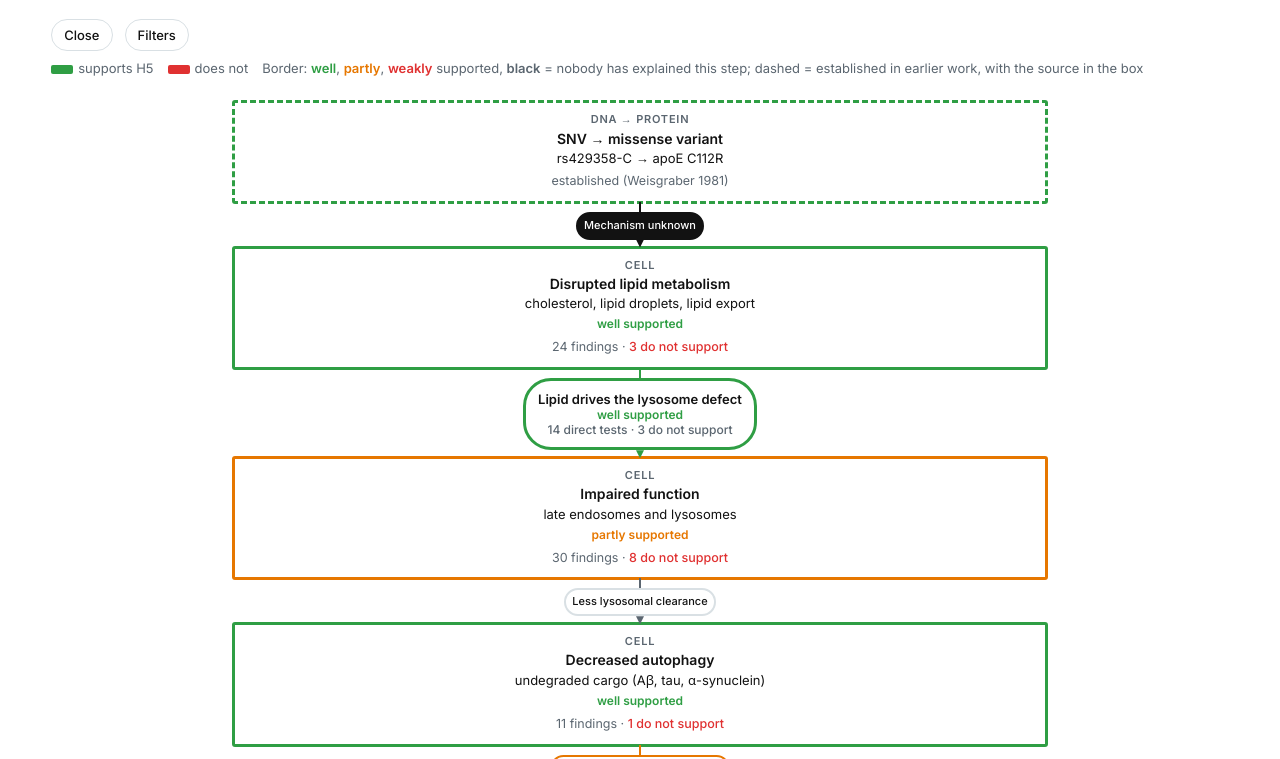
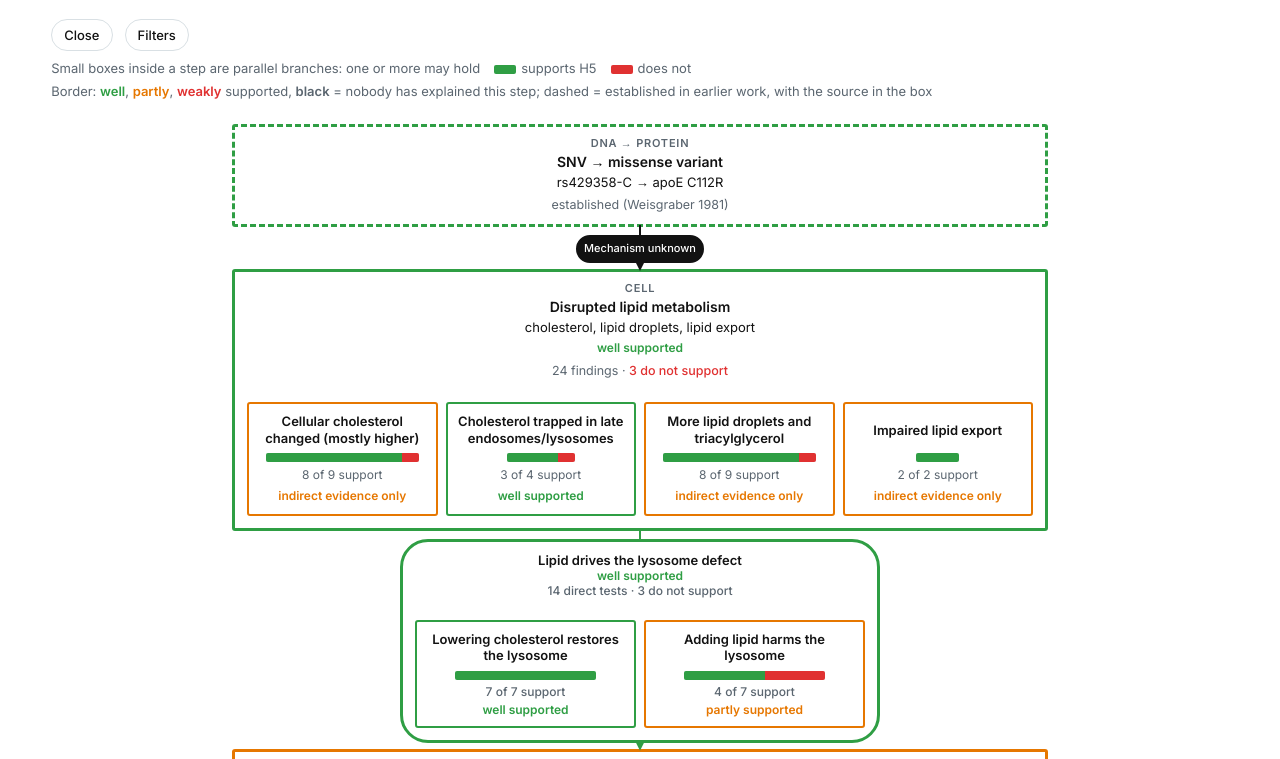
Before and after one commit to moqri/meccog-apoe4-h5, a plain HTML site: page docs/index.html in a window 1280 px wide. Shown: the part 329-1088 px from the top of the page. Drawn offline with Linux system fonts and the light colour scheme.

Commit message:
Show branch sub-boxes by default; bar length by finding count; label indirect-only branches; align sub-box rows
Co-Authored-By: Claude Opus 5.5 <noreply@anthropic.com>
Claude-Session: https://claude.ai/code/session_01D9wVaU4XVpy9VCZcovVCSf

```diff
--- a/docs/index.html
+++ b/docs/index.html
@@ -57,7 +57,7 @@ select{font:16px Inter,sans-serif;border:1px solid var(--rule);background:var(--
 .chain.has-open .step:not(.open) .src{display:none}
 .chain.has-open .step:not(.open){flex:0 0 132px}.chain.has-open .step:not(.open) .t{font-size:13px}
 .chain.has-open .mm:not(.open){flex-basis:88px}.chain.has-open .mm.big:not(.open){flex-basis:124px}
-.in{padding:4px 12px 12px;text-align:left;font-size:13px}
+.in{padding:8px 12px 12px;text-align:left;font-size:13px}
 .in .nt{font-size:12.5px;color:var(--mute);margin:4px 0 10px;line-height:1.45}
 .in .nt:last-child{margin-bottom:0}
 .mm.open{flex-basis:260px}.mm.big.open{flex-basis:560px}
@@ -100,12 +100,15 @@ select{font:16px Inter,sans-serif;border:1px solid var(--rule);background:var(--
 .row .m{font-size:12.5px;color:var(--mute);display:block}
 .fl{margin:0 0 4px;border-top:1px solid var(--rule);padding-top:4px}
 .subs{display:grid;grid-template-columns:repeat(auto-fit,minmax(130px,1fr));gap:8px;margin:4px 0 10px}
+.subs:last-child{margin-bottom:0}
+.chain .mm.big{width:min(100%,480px)}.chain .mm.big.open{width:100%}
 .sub{all:unset;box-sizing:border-box;display:flex;flex-direction:column;align-items:center;justify-content:center;text-align:center;gap:3px;border:2px solid var(--bc);border-radius:3px;padding:9px 8px;cursor:pointer;background:var(--bg)}
 .sub:hover{box-shadow:0 0 0 3px color-mix(in srgb,var(--bc) 25%,transparent)}
 .sub.on{background:color-mix(in srgb,var(--bc) 12%,var(--bg));border-width:3px;padding:8px 7px}
 .sub:focus-visible{outline:2px solid var(--ink);outline-offset:2px}
-.sub .t{font-weight:600;font-size:13px;line-height:1.25}
-.sub .seg{width:100%;margin:4px 0 1px}
+.sub{justify-content:flex-start}
+.sub .t{font-weight:600;font-size:13px;line-height:1.25;flex:1 0 auto;display:flex;align-items:center}
+.sub .seg{margin:4px 0 1px}
 .sub .m{font-size:12px;color:var(--mute)}
 .fl h4{margin:6px 0 2px;font:600 15px/1.3 "Source Serif 4",serif}
 
@@ -132,7 +135,7 @@ footer{font-size:13px;color:var(--mute);border-top:1px solid var(--rule);margin-
       <div class="tab"></div>
       <h1 id="hl">H5. In human brain cells, APOE4 disrupts lipid metabolism, which impairs the lysosome.</h1>
       <p class="lede" id="sum" style="color:var(--ink);font-weight:500;margin-bottom:8px"></p>
-      <p class="lede">H5 drawn as a <a href="https://meccog-meccog-challenge.static.hf.space/mechanism.html">MecCog mechanism schema</a>: boxes are steps, ovals are the activities between them, and the border colour is the evidence. Click a step or an oval to open it in place, then a branch to read its findings.</p>
+      <p class="lede">H5 drawn as a <a href="https://meccog-meccog-challenge.static.hf.space/mechanism.html">MecCog mechanism schema</a>: boxes are steps, ovals are the activities between them, and the border colour is the evidence. Click a small box to read its findings, or a step or oval for its notes.</p>
     </div>
     <div class="tally" id="tally"></div>
   </div>
@@ -140,7 +143,7 @@ footer{font-size:13px;color:var(--mute);border-top:1px solid var(--rule);margin-
   <div class="tools">
     <button class="tg" id="closeAll">Close</button>
     <button class="tg" id="fT" aria-pressed="false">Filters</button>
-    <span class="legend"><span><i style="background:var(--sup)"></i>supports H5</span><span><i style="background:var(--con)"></i>does not</span><span>Border: <b style="color:var(--g)">well</b>, <b style="color:var(--o)">partly</b>, <b style="color:var(--r)">weakly</b> supported, <b>black</b> = nobody has explained this step; dashed = established in earlier work, with the source in the box</span></span>
+    <span class="legend"><span>Small boxes inside a step are parallel branches: one or more may hold</span><span><i style="background:var(--sup)"></i>supports H5</span><span><i style="background:var(--con)"></i>does not</span><span>Border: <b style="color:var(--g)">well</b>, <b style="color:var(--o)">partly</b>, <b style="color:var(--r)">weakly</b> supported, <b>black</b> = nobody has explained this step; dashed = established in earlier work, with the source in the box</span></span>
   </div>
   <div class="bar" id="bar" hidden role="group" aria-label="Filters">
     <div class="grp" id="fV"><span>Verdict</span></div>
@@ -152,7 +155,7 @@ footer{font-size:13px;color:var(--mute);border-top:1px solid var(--rule);margin-
 
   <div class="chain" id="chain"></div>
 
-  <footer>Built from h5_submission.xlsx at method commit 3c07d7a (sheet saved 2026-11-26 00:07 UTC), 79 findings from 13 papers. Every finding sits in exactly one branch, so none is counted twice. Findings of directness class 2 (a lipid changed, the lysosome measured, in the challenge's terms a perturbation of a surrogate A′ with B measured) form the mechanism module between SSP3 and SSP4; every other finding sits under the step its readout measures. MecCog has not published a schema for H5. Boxes follow Figure 1 of the Moult and Darden preprint: the stage, the kind of perturbation, then the specific one. SSP1 and SSP2 (joined in one box), the plaque and phenotype steps and the ovals marked MecCog are copied from that figure and MecCog's <a href="https://meccog-meccog-challenge.static.hf.space/mechanism.html">mechanism example</a>, together with their ratings; ovals and arrows take the colour of their rating; SSP3 and SSP4 use the words of the <a href="https://meccog-meccog-challenge.static.hf.space/hypotheses.html">H5 statement</a>; SSP5, its oval and the branch names are ours unless a branch says otherwise. Ratings of the H5 steps follow a rule, not expert judgement: green when at least 75% of the findings support H5 and one of them is class 1 or 2, orange from 50%, red below.</footer>
+  <footer>Built from h5_submission.xlsx at method commit 3c07d7a (sheet saved 2026-11-26 00:07 UTC), 79 findings from 13 papers. Every finding sits in exactly one branch, so none is counted twice. Findings of directness class 2 (a lipid changed, the lysosome measured, in the challenge's terms a perturbation of a surrogate A′ with B measured) form the mechanism module between SSP3 and SSP4; every other finding sits under the step its readout measures. MecCog has not published a schema for H5. Boxes follow Figure 1 of the Moult and Darden preprint: the stage, the kind of perturbation, then the specific one. SSP1 and SSP2 (joined in one box), the plaque and phenotype steps and the ovals marked MecCog are copied from that figure and MecCog's <a href="https://meccog-meccog-challenge.static.hf.space/mechanism.html">mechanism example</a>, together with their ratings; ovals and arrows take the colour of their rating; SSP3 and SSP4 use the words of the <a href="https://meccog-meccog-challenge.static.hf.space/hypotheses.html">H5 statement</a>; SSP5, its oval and the branch names are ours unless a branch says otherwise. Ratings of the H5 steps follow a rule, not expert judgement: green when at least 75% of the findings support H5 and one of them is class 1 or 2, orange from 50%, red below. A branch whose findings mostly support H5 but include no class 1 or 2 finding is marked “indirect evidence only”. Bar length shows how many findings a branch has.</footer>
 </div></div>
 
 <script>
@@ -198,7 +201,7 @@ const esc=s=>String(s??'').replace(/[&<>"']/g,c=>({'&':'&amp;','<':'&lt;','>':'&
 const $=id=>document.getElementById(id);
 const st={v:'all',k:new Set(),c:new Set(),p:'',open:null,sel:null};
 const pass=f=>(st.v==='all'||(st.v==='con')===f.con)&&(!st.k.size||st.k.has(String(f.cls)))&&(!st.c.size||st.c.has(f.cell))&&(!st.p||f.p===st.p);
-const grade=fs=>{if(!fs.length)return['--k','no findings'];const s=fs.filter(f=>!f.con).length/fs.length,d=fs.some(f=>!f.con&&f.cls<=2);return s>=.75&&d?['--g','well supported']:s>=.5?['--o','partly supported']:['--r','weakly supported']};
+const grade=fs=>{if(!fs.length)return['--k','no findings'];const s=fs.filter(f=>!f.con).length/fs.length,d=fs.some(f=>!f.con&&f.cls<=2);return s>=.75&&d?['--g','well supported']:s>=.75?['--o','indirect evidence only']:s>=.5?['--o','partly supported']:['--r','weakly supported']};
 const inBr=(fs,b)=>fs.filter(f=>f.br===b);
 const inStep=(fs,s)=>fs.filter(f=>(CI[s].br||[]).includes(f.br));
 {const a=F.filter(f=>!f.con).length,m=inStep(F,'mm'),ms=m.filter(f=>!f.con).length,y=inStep(F,'s4'),ys=y.filter(f=>!f.con).length;
@@ -215,22 +218,23 @@ const srcTag=s=>s.src==='our addition'?'our addition':'from '+s.src;
 const render=()=>{
  const fs=F.filter(pass);
  const ch=$('chain');ch.className='chain'+(st.open?' has-open':'');
- ch.innerHTML=CH.map(s=>{const o=st.open===s.id,ins=o?inner(s,fs):'';
+ ch.innerHTML=CH.map(s=>{const o=st.open===s.id,ins=o||s.br?inner(s,fs,o):'';
   if(s.k==='mm'){if(s.big){const sf=inStep(fs,s.id),[c,lab]=grade(sf);return`<div class="mm big${o?' open':''}" style="--lc:var(${c})"><div class="ov" style="--c:var(${c})"><button class="hd" data-s="mm" aria-expanded="${o}"><b>${esc(s.t)}</b><span class="gr">${lab}</span><br><span style="color:var(--mute)">${sf.length} direct tests · ${sf.filter(f=>f.con).length} do not support</span></button>${ins}</div></div>`}
    const lc=s.unk?'--blk':s.rate||'--mute';return`<div class="mm${o?' open':''}" style="--lc:var(${lc})"><div class="ov${s.unk?' unk':''}" style="--c:var(${s.unk?'--blk':s.rate||'--rule'})"><button class="hd" data-s="${s.id}" aria-expanded="${o}">${esc(s.t)}</button>${ins}</div></div>`}
   if(s.given)return`<div class="step given${s.narrow?' narrow':''}${o?' open':''}" style="--c:var(${s.gc||'--g'})"><button class="hd" data-s="${s.id}" aria-expanded="${o}">${body(s)}<span class="ct">${s.gc==='--o'?'partly established':'established'} (${s.refs.map(r=>r[0]).join('; ')})</span></button>${ins}</div>`;
   const sf=inStep(fs,s.id),[c,lab]=grade(sf);
   return`<div class="step${o?' open':''}" style="--c:var(${c})"><button class="hd" data-s="${s.id}" aria-expanded="${o}">${body(s)}<span class="gr" style="font-size:12px">${lab}</span><span class="ct">${cnt(sf)}</span></button>${ins}</div>`}).join('');
 };
-const inner=(s,fs)=>{const note=s.note||(s.src==='MecCog'?'Activity copied from MecCog’s mechanism example.':'Our label for the activity between these steps; no findings are placed on it.');
- return`<div class="in"><p class="nt">${esc(note)}${s.u?` <a href="${s.u}">Source</a>.`:''}</p>${s.refs?`<p class="nt">Established by: ${s.refs.map(r=>`<a href="https://doi.org/${r[1]}">${r[0]}</a>, which ${esc(r[2])}`).join('; ')}. Rating from Moult and Darden 2023, Figure 1.</p>`:''}${s.br?`<p class="nt">Parallel branches: one or more may hold. Click one to list its findings.</p><div class="subs">${s.br.map(b=>{const bf=inBr(fs,b),n=bf.length,sp=bf.filter(f=>!f.con).length,[bc,bl]=grade(bf),on=st.sel===b;
-  return`<button class="sub${on?' on':''}" data-b="${b}" aria-expanded="${on}" style="--bc:var(${bc})"><span class="t">${esc(BR[b].t)}</span>${n?`<span class="seg"><i style="flex:${sp};background:var(--sup)"></i><i style="flex:${n-sp};background:var(--con)"></i></span><span class="m">${sp} of ${n} support</span><span class="m" style="color:var(${bc});font-weight:600">${bl}</span>`:'<span class="m">no findings under these filters</span>'}</button>`}).join('')}</div>${(()=>{const b=s.br.find(x=>x===st.sel);if(!b)return'';const bf=inBr(fs,b);return`<div class="fl"><h4>${esc(BR[b].t)}</h4>${BR[b].mc?`<p class="nt">${esc(BR[b].mc)}</p>`:''}${bf.map(f=>fItem(f,bf.length===1)).join('')}</div>`})()}`:''}</div>`};
+const maxN=Math.max(...Object.keys(BR).map(b=>F.filter(f=>f.br===b).length));
+const inner=(s,fs,o)=>{const note=s.note||(s.src==='MecCog'?'Activity copied from MecCog’s mechanism example.':'Our label for the activity between these steps; no findings are placed on it.');
+ return`<div class="in">${o?`<p class="nt">${esc(note)}${s.u?` <a href="${s.u}">Source</a>.`:''}</p>`:''}${o&&s.refs?`<p class="nt">Established by: ${s.refs.map(r=>`<a href="https://doi.org/${r[1]}">${r[0]}</a>, which ${esc(r[2])}`).join('; ')}. Rating from Moult and Darden 2023, Figure 1.</p>`:''}${s.br?`<div class="subs">${s.br.map(b=>{const bf=inBr(fs,b),n=bf.length,sp=bf.filter(f=>!f.con).length,[bc,bl]=grade(bf),on=st.sel===b;
+  return`<button class="sub${on?' on':''}" data-b="${b}" aria-expanded="${on}" style="--bc:var(${bc})"><span class="t">${esc(BR[b].t)}</span>${n?`<span class="seg" style="width:${Math.round(Math.max(.25,n/maxN)*100)}%"><i style="flex:${sp};background:var(--sup)"></i><i style="flex:${n-sp};background:var(--con)"></i></span><span class="m">${sp} of ${n} support</span><span class="m" style="color:var(${bc});font-weight:600">${bl}</span>`:'<span class="m">no findings under these filters</span>'}</button>`}).join('')}</div>${(()=>{const b=s.br.find(x=>x===st.sel);if(!b)return'';const bf=inBr(fs,b);return`<div class="fl"><h4>${esc(BR[b].t)}</h4>${BR[b].mc?`<p class="nt">${esc(BR[b].mc)}</p>`:''}${bf.map(f=>fItem(f,bf.length===1)).join('')}</div>`})()}`:''}</div>`};
 const row=(l,v,p)=>v==null||v===''?'':`<dt>${l}</dt><dd>${esc(v)}${p?` <span style="color:var(--mute)">(${esc(String(p).replace(/_/g,' '))})</span>`:''}</dd>`;
 const fItem=(f,open)=>{const p=P[f.p];return`<details${open?' open':''}><summary><span class="pill" style="background:var(${f.con?'--con':'--sup'})">${f.id}</span><span>${esc(f.sum.replace(/^CONTRADICTS[^:]*:\s*/,''))} <span style="color:var(--mute)">· class ${f.cls}</span></span></summary><div class="bd"><p style="margin:2px 0">${esc(f.desc)}</p><blockquote>“${esc(f.quote)}”</blockquote><dl>${row('Verdict',f.con?'Does not support H5':'Supports H5')}${row('Paper',p.short+', '+p.journal)}${row('System',f.sys)}${row('Data',f.loc)}${row('Effect',f.es,f.esp)}${row('P',f.pv,f.pvp)}${row('n',f.n,f.np)}${row('Directness','class '+f.cls+', strength '+f.str)}</dl><a href="https://doi.org/${esc(p.doi)}">doi ${esc(p.doi)}</a></div></details>`};
 document.addEventListener('click',e=>{
  const t=e.target.closest('[data-g],[data-s],[data-b]');if(!t)return;
  if(t.dataset.g){const g=t.dataset.g,v=t.dataset.v;if(g==='v'){st.v=v;document.querySelectorAll('[data-g=v]').forEach(b=>b.setAttribute('aria-pressed',b.dataset.v===v))}else{const s=st[g];s.has(v)?s.delete(v):s.add(v);t.setAttribute('aria-pressed',s.has(v))}render();return}
- if(t.dataset.s){const id=t.dataset.s;st.open=st.open===id?null:id;st.sel=null;render();return}
+ if(t.dataset.s){const id=t.dataset.s;st.open=st.open===id?null:id;render();return}
  if(t.dataset.b){st.sel=st.sel===t.dataset.b?null:t.dataset.b;render()}
 });
 $('closeAll').onclick=()=>{st.open=null;st.sel=null;render()};
```
Also changed, not shown: docs/viz/kg_template.html (+16 -12 lines), index.html (+16 -12 lines).
